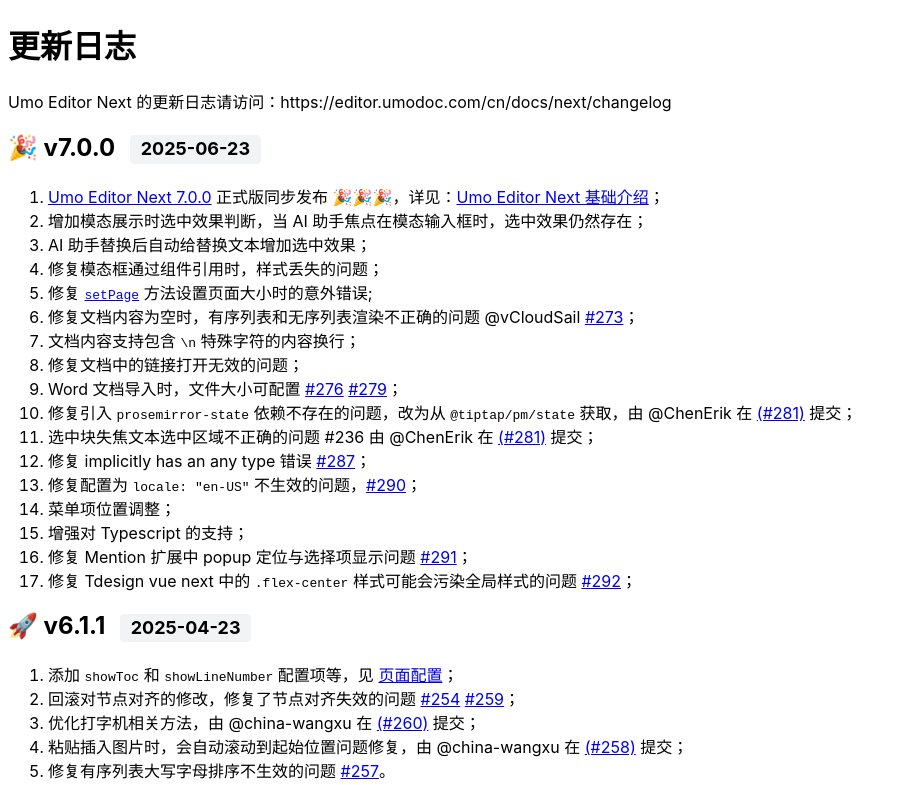
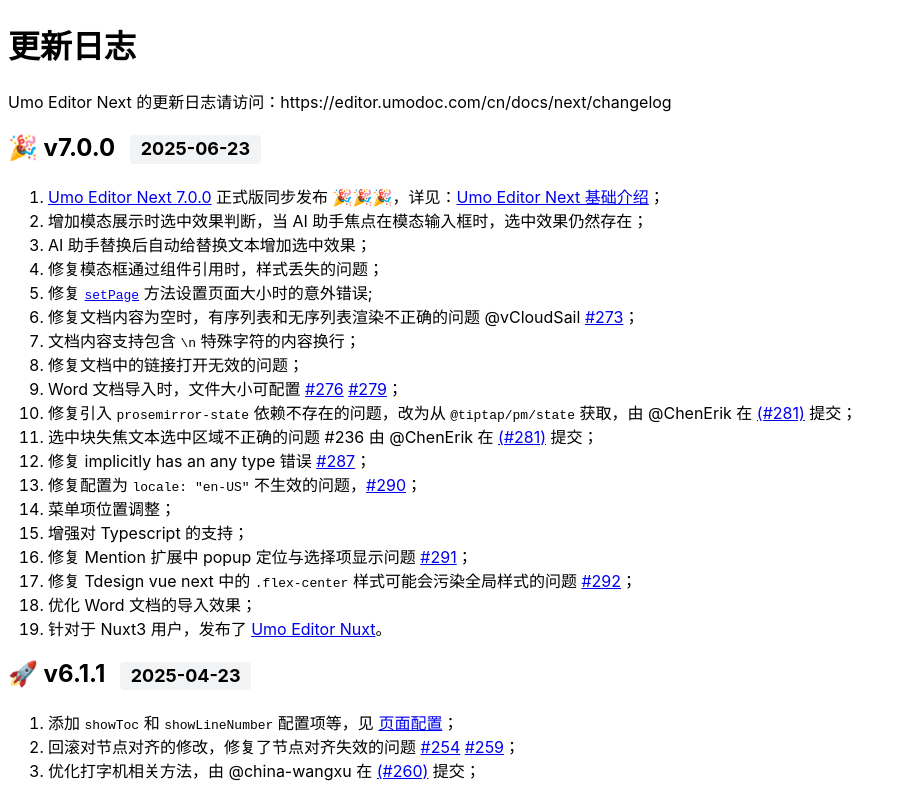
Before and after one commit to umodoc/docs, a Next.js app: page /cn/docs/changelog in a window 1280 px wide. Shown: the top 785 px of the page, without its empty margins (0-905 px from the left). Built offline with nearby package versions, Linux system fonts and the light colour scheme.

Commit message:
添加更新日志

```diff
--- a/pages/cn/docs/changelog.mdx
+++ b/pages/cn/docs/changelog.mdx
@@ -23,6 +23,8 @@
 15. 增强对 Typescript 的支持；
 16. 修复 Mention 扩展中 popup 定位与选择项显示问题 [#291](https://github.com/umodoc/editor/issues/291)；
 17. 修复 Tdesign vue next 中的 `.flex-center` 样式可能会污染全局样式的问题 [#292](https://github.com/umodoc/editor/issues/292)；
+18. 优化 Word 文档的导入效果；
+19. 针对于 Nuxt3 用户，发布了 [Umo Editor Nuxt](https://www.npmjs.com/package/@umoteam/umo-editor-nuxt)。
 
 ## 🚀  v6.1.1 <Badge>2025-04-23</Badge>
 
--- a/pages/en/docs/changelog.mdx
+++ b/pages/en/docs/changelog.mdx
@@ -23,6 +23,8 @@
 15. Enhanced support for TypeScript.
 16. Fixed popup positioning and selection display issues in the Mention extension [#291](https://github.com/umodoc/editor/issues/291).
 17. Fixed a potential issue where the `.flex-center` style in TDesign Vue Next could pollute global styles [#292](https://github.com/umodoc/editor/issues/292).
+18. Optimized Word document import functionality;
+19. For Nuxt3 users, [Umo Editor Nuxt](https://www.npmjs.com/package/@umoteam/umo-editor-nuxt) has been released.
 
 ## 🚀  v6.1.1 <Badge>2025-04-23</Badge>
 
```
